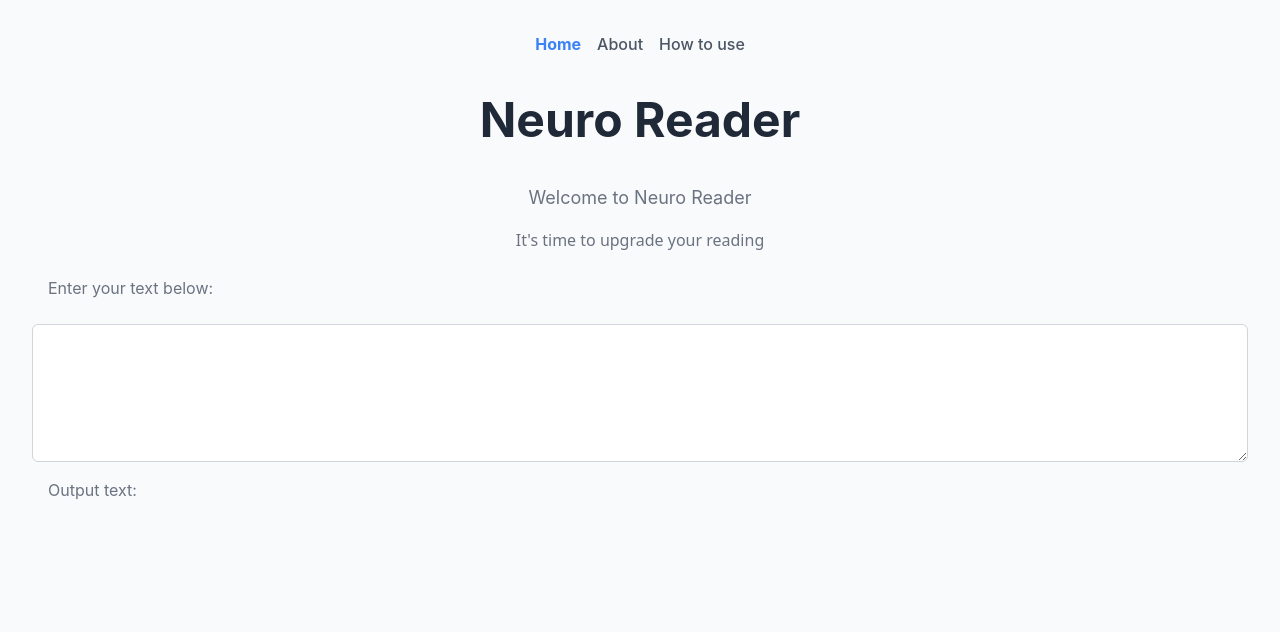
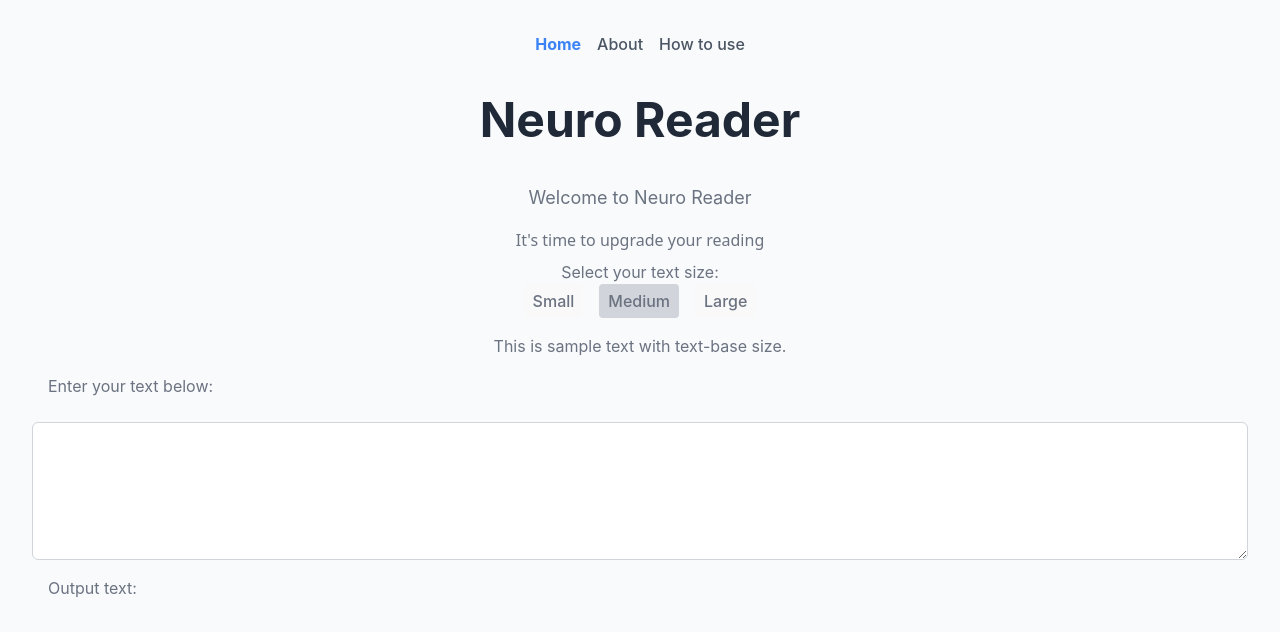
Before and after one commit to laurencetuchin/neuroreader, a React (Vite) app in the folder neuro-reader/: page / in a window 1280 px wide. Shown: the top 632 px of the page. Built offline with nearby package versions, Linux system fonts and the light colour scheme.

Commit message:
Add adjust size component

```diff
--- a/neuro-reader/src/features/AdjustTextSize.jsx
+++ b/neuro-reader/src/features/AdjustTextSize.jsx
@@ -6,12 +6,25 @@ export default function AdjustTextSize() {
     const [selectedSize, setSelectedSize] = useState('text-base');
   return (
     <div>
+        <p>Select your text size: </p>
         <button className={`mr-2 px-2 py-1 rounded ${selectedSize} === 'text-sm' ?
         'bg-gray-300' : ''}`} onClick={() => setSelectedSize('text-sm')}>
             Small
         </button>
+        <button
+        className={`mx-2 px-2 py-1 rounded ${selectedSize === 'text-base' ? 'bg-gray-300' : ''}`}
+        onClick={() => setSelectedSize('text-base')}
+      >
+        Medium
+      </button>
+      <button
+        className={`ml-2 px-2 py-1 rounded ${selectedSize === 'text-lg' ? 'bg-gray-300' : ''}`}
+        onClick={() => setSelectedSize('text-lg')}
+      >
+        Large
+      </button>
 
-
+        <p className={`mt-4 ${selectedSize}`}>This is sample text with {selectedSize} size.</p>
     </div>
   )
 }
--- a/neuro-reader/src/features/NeuroReader.jsx
+++ b/neuro-reader/src/features/NeuroReader.jsx
@@ -1,5 +1,6 @@
 import React from 'react'
 import { useState } from 'react'
+import AdjustTextSize from './AdjustTextSize';
 
 export default function NeuroReader() {
 
@@ -49,6 +50,7 @@ export default function NeuroReader() {
 
       return (
         <div className="flex flex-col">
+          <AdjustTextSize />
           <label className="text-left mb-2 px-4 py-2 mt-2 text-base" htmlFor="input-text">
             Enter your text below:
           </label>
@@ -63,6 +65,7 @@ export default function NeuroReader() {
           <div className="text-lg py-4 text-left  rounded-md py-2 px-4 mt-2">
             {boldFirstLetters(inputValue)}
           </div>
+
         </div>
       );
 
--- a/neuro-reader/src/utilities/HowToUse.jsx
+++ b/neuro-reader/src/utilities/HowToUse.jsx
@@ -10,7 +10,7 @@ export default function HowToUse() {
     ];
   return (
     <div className='contain mx-auto py-12'>
-        <h1 className='text-2xl mb-12 text-left '>How to use Neuro Reader</h1>
+        <h1 className='text-2xl mb-12 text-left'>How to use Neuro Reader</h1>
         <div className=''>
 
             <ol className='text-left text-xl space-y-4 '>
```
